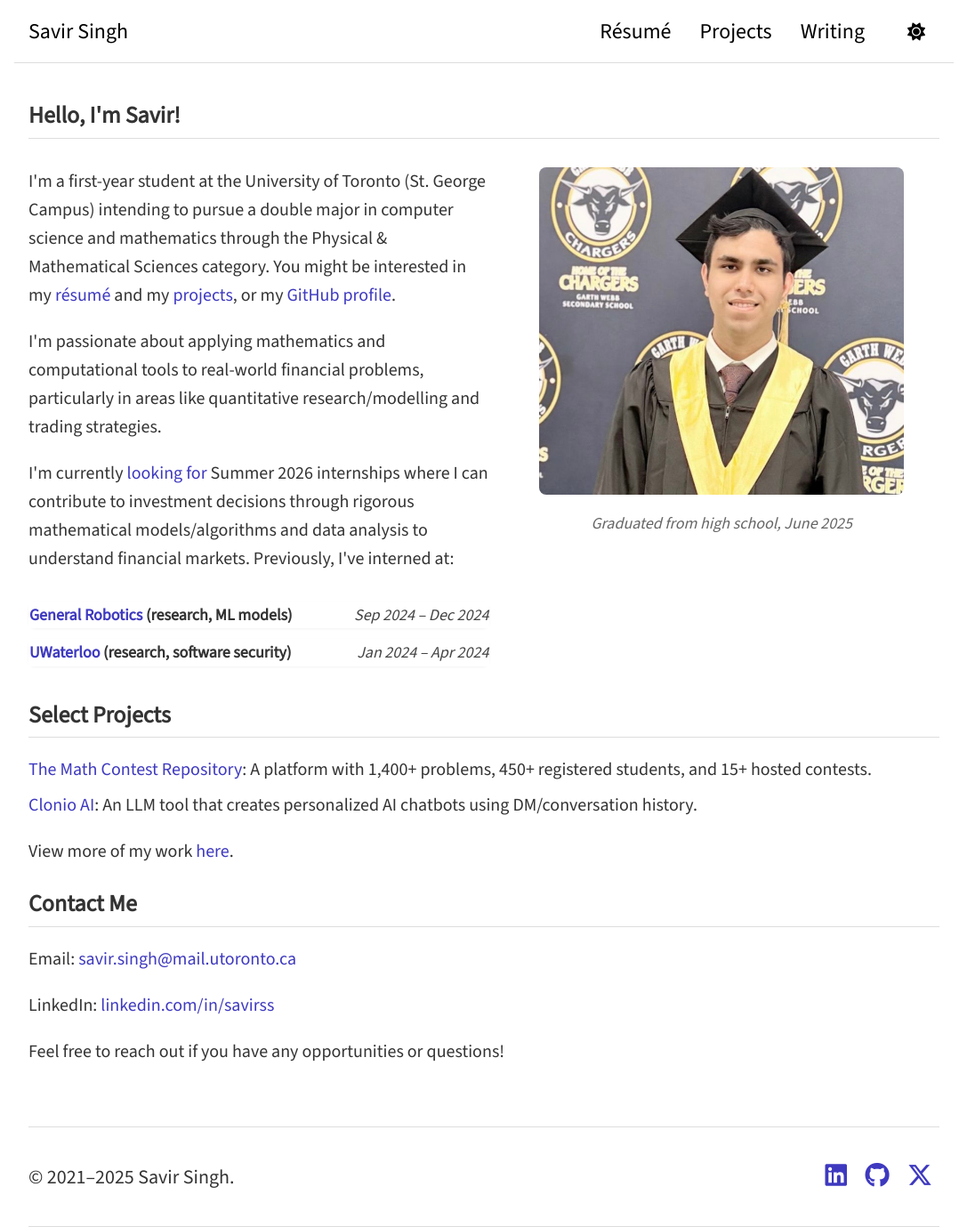
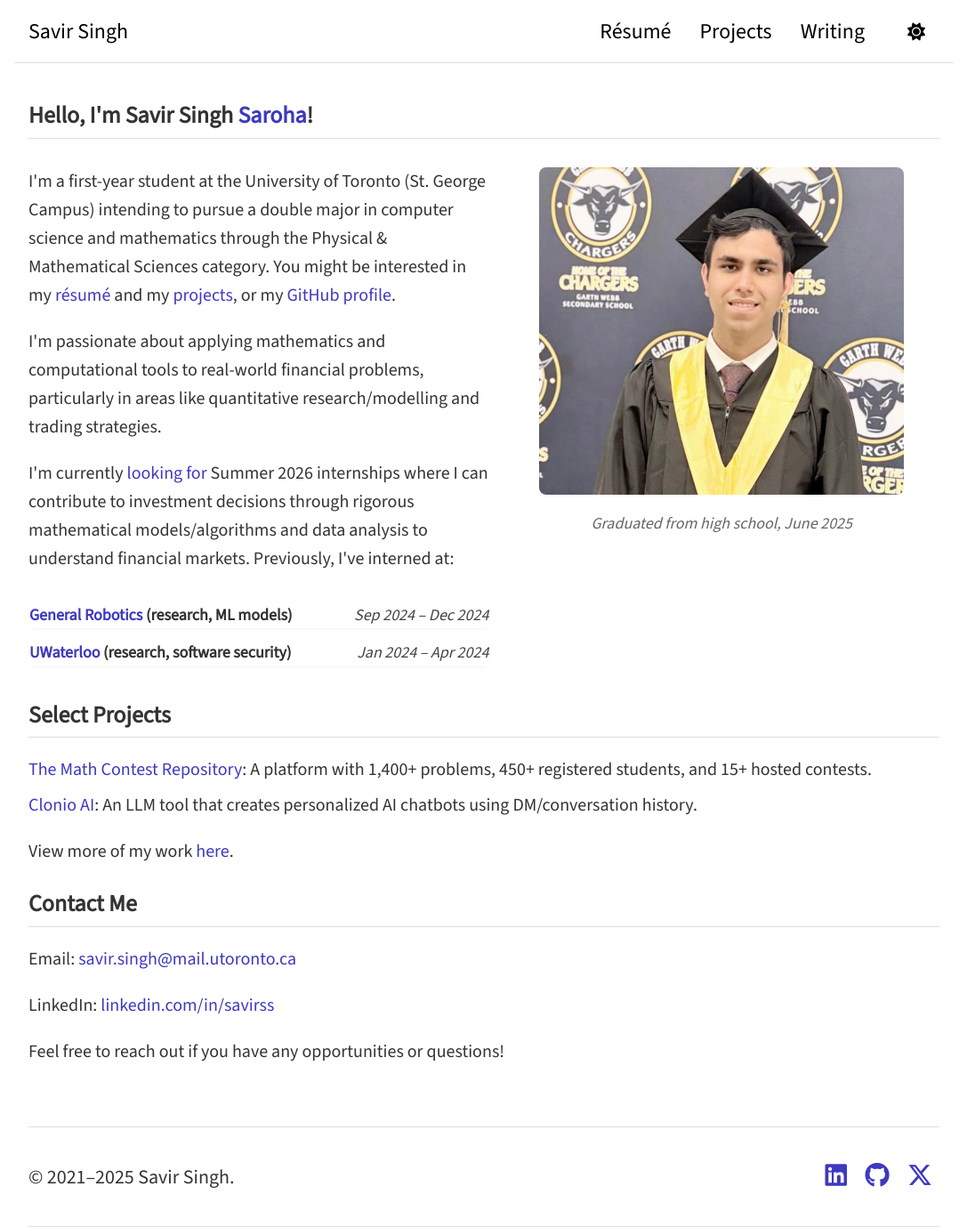
Before and after one commit to savirsingh/savirsingh.github.io, a Jekyll site: the page built from index.html, in a window 1280 px wide. Shown: the whole page at 89% size, without its empty margins (96-1183 px from the left). Built offline with Jekyll 4.4.1, drawn with Linux system fonts in a browser that asks for light colours; the list of posts is cut into pages by our own code.

Commit message:
Update index.html

```diff
--- a/index.html
+++ b/index.html
@@ -4,7 +4,7 @@ title: Home
 ---
 
 <section id="about">
-  <h2>Hello, I'm Savir!</h2>
+  <h2>Hello, I'm Savir Singh <a href="/saroha">Saroha</a>!</h2>
   <div class="about-container">
     <div class="about-text">
       <p>I'm a first-year student at the University of Toronto (St. George Campus) intending to pursue a double major in computer science and mathematics through the Physical & Mathematical Sciences category. You might be interested in my <a href="/resume">résumé</a> and my <a href="/projects">projects</a>, or my <a href="https://github.com/savirsingh">GitHub profile</a>.</p>
```
